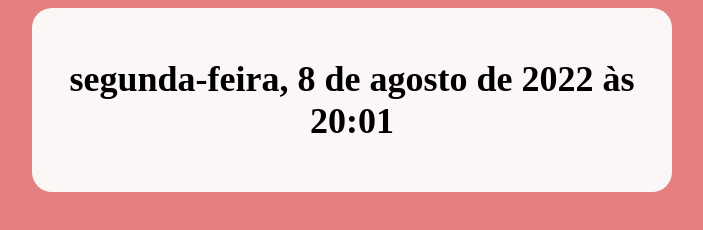
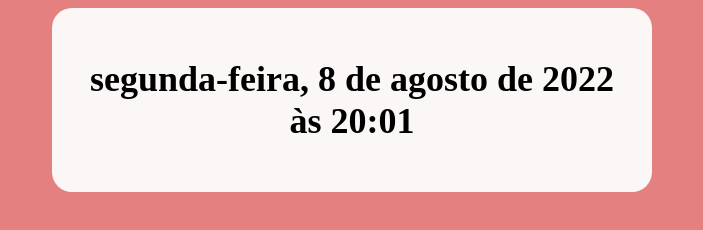
Before and after one commit to maysaraujo/real-time, a plain HTML site: page index.html in a window 1280 px wide. Shown: the whole page, without its empty margins (288-991 px from the left). Drawn offline with Linux system fonts and the light colour scheme.

Commit message:
:sparkles: paste assets

```diff
--- a/assets/css/style.css
+++ b/assets/css/style.css
@@ -1,3 +1,8 @@
+* {
+  box-sizing: border-box;
+  outline: 0;
+}
+
 body {
   font-size: 24px;
   background: rgb(228, 128, 128);
```
